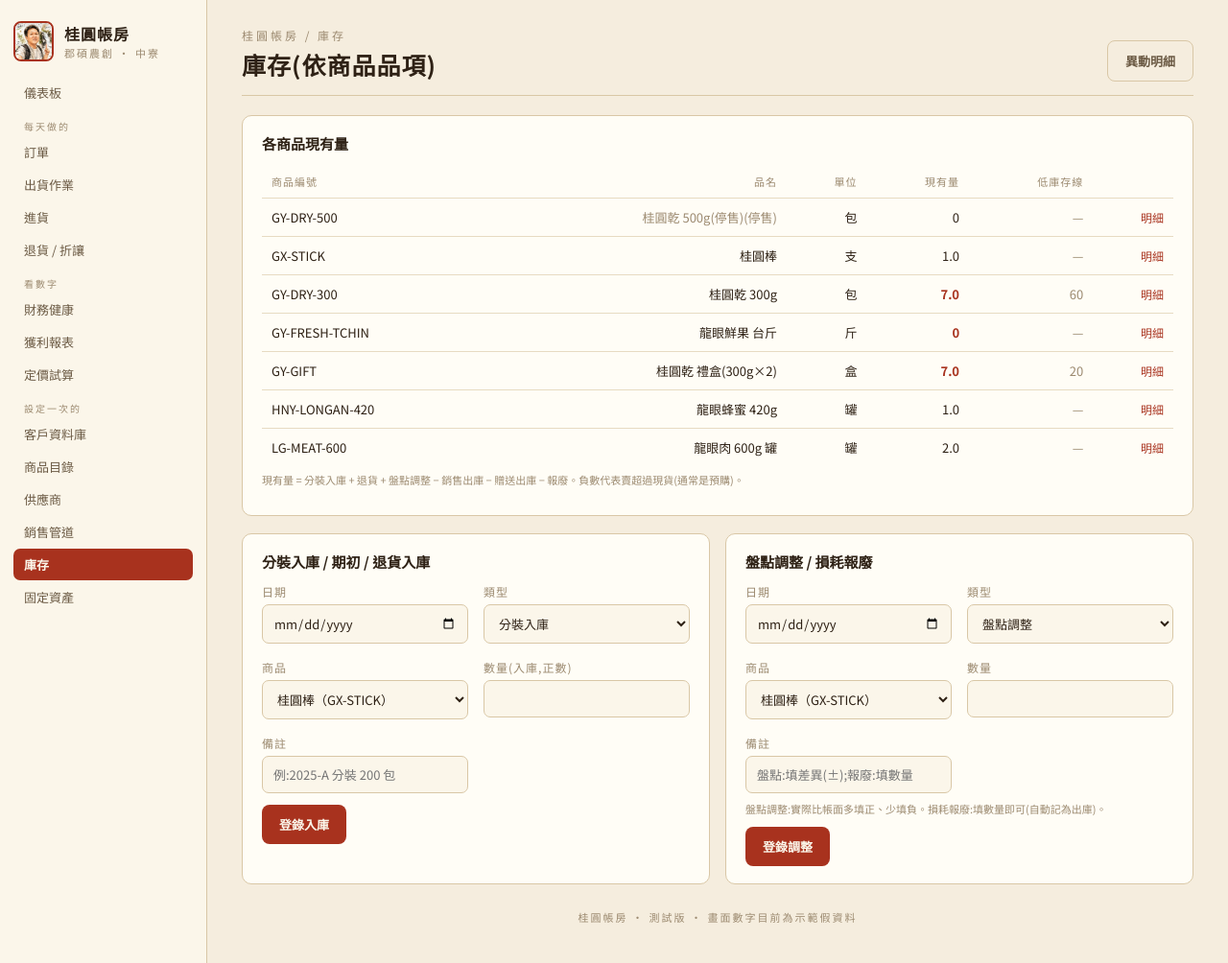
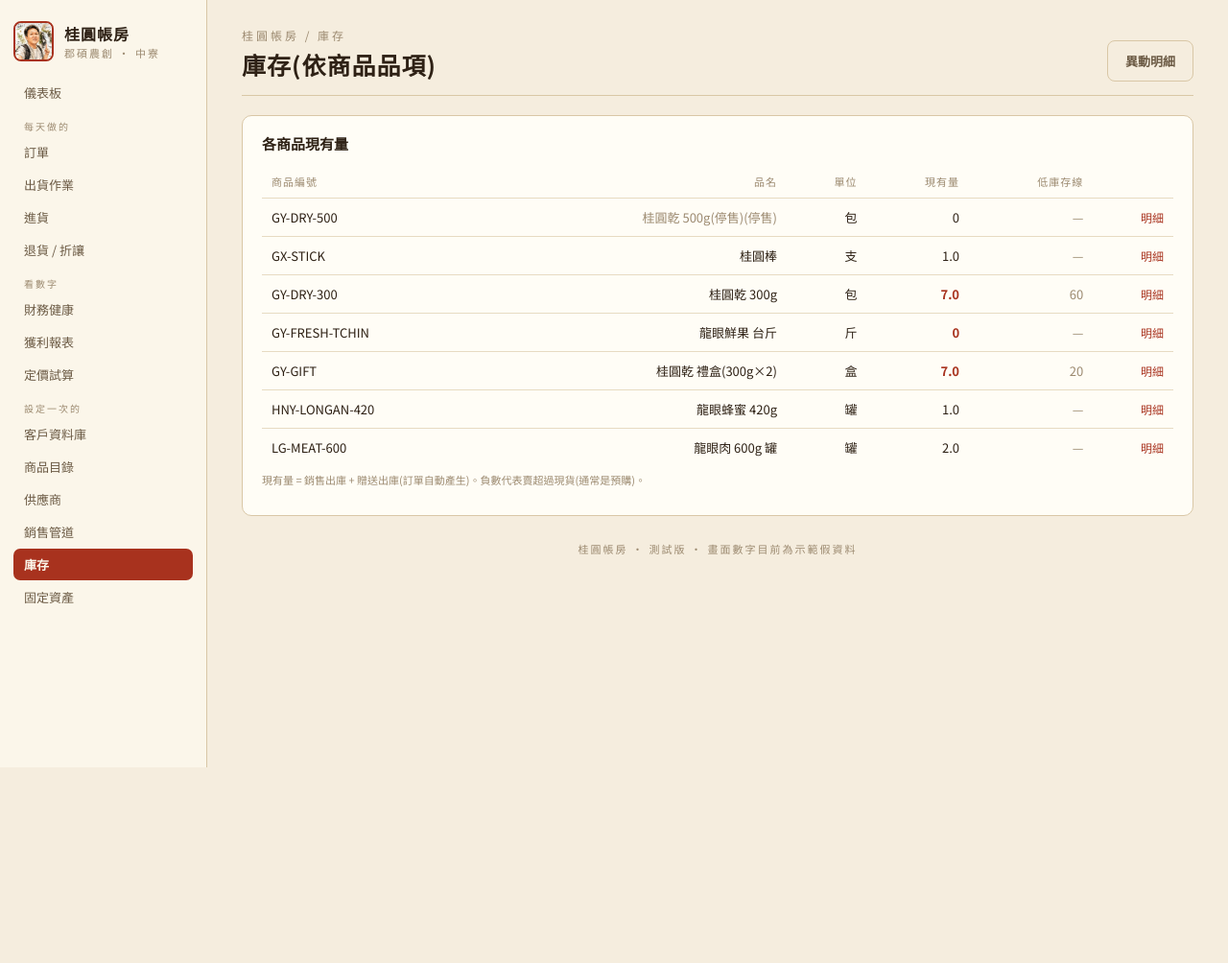
Before and after one commit to chihsuanwang/Jun-Shuo, a FastAPI app: page /stock in a window 1280 px wide. Shown: the whole page at 96% size. After the commit the page ends 800 px from the top, so only its background shows below. Run offline with FastAPI, Linux system fonts and the light colour scheme; data comes from the database, SQL or seed files in the repository; parts of the project's set-up code (start-up, migrations or seed data) failed here and were passed over.

Commit message:
庫存頁拿掉手動登錄入庫/調整功能
- 移除「分裝入庫/期初/退貨入庫」與「盤點調整/損耗報廢」兩張手動登錄表單,以及對應的 POST /stock/move 路由
- 使用者目前沒有那麼系統化地做這件事,庫存頁只保留現有量的唯讀顯示 + 異動明細連結
- 現有量計算不受影響(訂單出貨/贈送出庫、退貨入庫等系統自動產生的異動照樣正常運作)

Co-Authored-By: Claude Sonnet 5 <noreply@anthropic.com>

```diff
--- a/app/main.py
+++ b/app/main.py
@@ -1460,16 +1460,11 @@ async def targets_save(request: Request):
 
 
 # ---------- 庫存 --------------------------------------------
-STOCK_IN_TYPES  = ["分裝入庫", "退貨入庫", "期初庫存"]
-STOCK_ADJ_TYPES = ["盤點調整", "損耗報廢"]
-
 @app.get("/stock", response_class=HTMLResponse)
 def stock_page(request: Request):
     return tpl.TemplateResponse("stock.html", dict(
         request=request, active="stock",
-        rows=Q.stock_on_hand(),
-        products=q("SELECT product_id,sku,name FROM product WHERE status='在售' ORDER BY sku"),
-        in_types=STOCK_IN_TYPES, adj_types=STOCK_ADJ_TYPES))
+        rows=Q.stock_on_hand()))
 
 @app.get("/stock/moves", response_class=HTMLResponse)
 def stock_moves_page(request: Request):
@@ -1479,28 +1474,6 @@ def stock_moves_page(request: Request):
         rows=Q.stock_moves(pid or None, request.query_params.get("type") or None),
         products=q("SELECT product_id,sku,name FROM product ORDER BY sku"),
         pid=pid or ""))
-
-@app.post("/stock/move")
-async def stock_move_add(request: Request):
-    f = await request.form()
-    try:
-        pid = int(f.get("product_id"))
-        qty = float(f.get("qty") or 0)
-    except (TypeError, ValueError):
-        return RedirectResponse("/stock", status_code=303)
-    mtype = (f.get("move_type") or "分裝入庫").strip()
-    if qty == 0:
-        return RedirectResponse("/stock", status_code=303)
-    # 入庫類一律記正,調整類依使用者填的正負,損耗報廢一律記負
-    if mtype in ("分裝入庫", "退貨入庫", "期初庫存"):
-        qty = abs(qty)
-    elif mtype == "損耗報廢":
-        qty = -abs(qty)
-    execute("""INSERT INTO stock_move(move_date,product_id,qty,move_type,note)
-               VALUES(?,?,?,?,?)""",
-            (f.get("move_date") or dt.date.today().isoformat(), pid, qty, mtype,
-             (f.get("note") or "").strip() or None))
-    return RedirectResponse("/stock", status_code=303)
 
 
 # ---------- 出貨作業:揀貨單 / 標籤 / 食品標示 ---------------
--- a/app/templates/stock.html
+++ b/app/templates/stock.html
@@ -22,45 +22,6 @@
       </tr>
     {% endfor %}</tbody>
   </table>
-  <p class="muted" style="font-size:11px;margin-top:6px">現有量 = 分裝入庫 + 退貨 + 盤點調整 − 銷售出庫 − 贈送出庫 − 報廢。負數代表賣超過現貨(通常是預購)。</p>
-</div>
-
-<div class="grid" style="grid-template-columns:1fr 1fr">
-  <div class="card">
-    <h3 class="serif">分裝入庫 / 期初 / 退貨入庫</h3>
-    <form method="post" action="/stock/move">
-      <div class="grid" style="grid-template-columns:1fr 1fr">
-        <div><label>日期</label><input type="date" name="move_date" value="{{ '' }}"></div>
-        <div><label>類型</label><select name="move_type">
-          {% for t in in_types %}<option>{{ t }}</option>{% endfor %}
-        </select></div>
-        <div><label>商品</label><select name="product_id" required>
-          {% for p in products %}<option value="{{ p.product_id }}">{{ p.name }}（{{ p.sku }}）</option>{% endfor %}
-        </select></div>
-        <div><label>數量(入庫,正數)</label><input name="qty" type="number" step="1" min="0" required></div>
-        <div><label>備註</label><input name="note" placeholder="例:2025-A 分裝 200 包"></div>
-      </div>
-      <div style="margin-top:12px"><button type="submit">登錄入庫</button></div>
-    </form>
-  </div>
-
-  <div class="card">
-    <h3 class="serif">盤點調整 / 損耗報廢</h3>
-    <form method="post" action="/stock/move">
-      <div class="grid" style="grid-template-columns:1fr 1fr">
-        <div><label>日期</label><input type="date" name="move_date"></div>
-        <div><label>類型</label><select name="move_type">
-          {% for t in adj_types %}<option>{{ t }}</option>{% endfor %}
-        </select></div>
-        <div><label>商品</label><select name="product_id" required>
-          {% for p in products %}<option value="{{ p.product_id }}">{{ p.name }}（{{ p.sku }}）</option>{% endfor %}
-        </select></div>
-        <div><label>數量</label><input name="qty" type="number" step="1" required></div>
-        <div><label>備註</label><input name="note" placeholder="盤點:填差異(±);報廢:填數量"></div>
-      </div>
-      <p class="muted" style="font-size:11px;margin-top:8px">盤點調整:實際比帳面多填正、少填負。損耗報廢:填數量即可(自動記為出庫)。</p>
-      <div style="margin-top:6px"><button type="submit">登錄調整</button></div>
-    </form>
-  </div>
+  <p class="muted" style="font-size:11px;margin-top:6px">現有量 = 銷售出庫 + 贈送出庫(訂單自動產生)。負數代表賣超過現貨(通常是預購)。</p>
 </div>
 {% endblock %}
```
